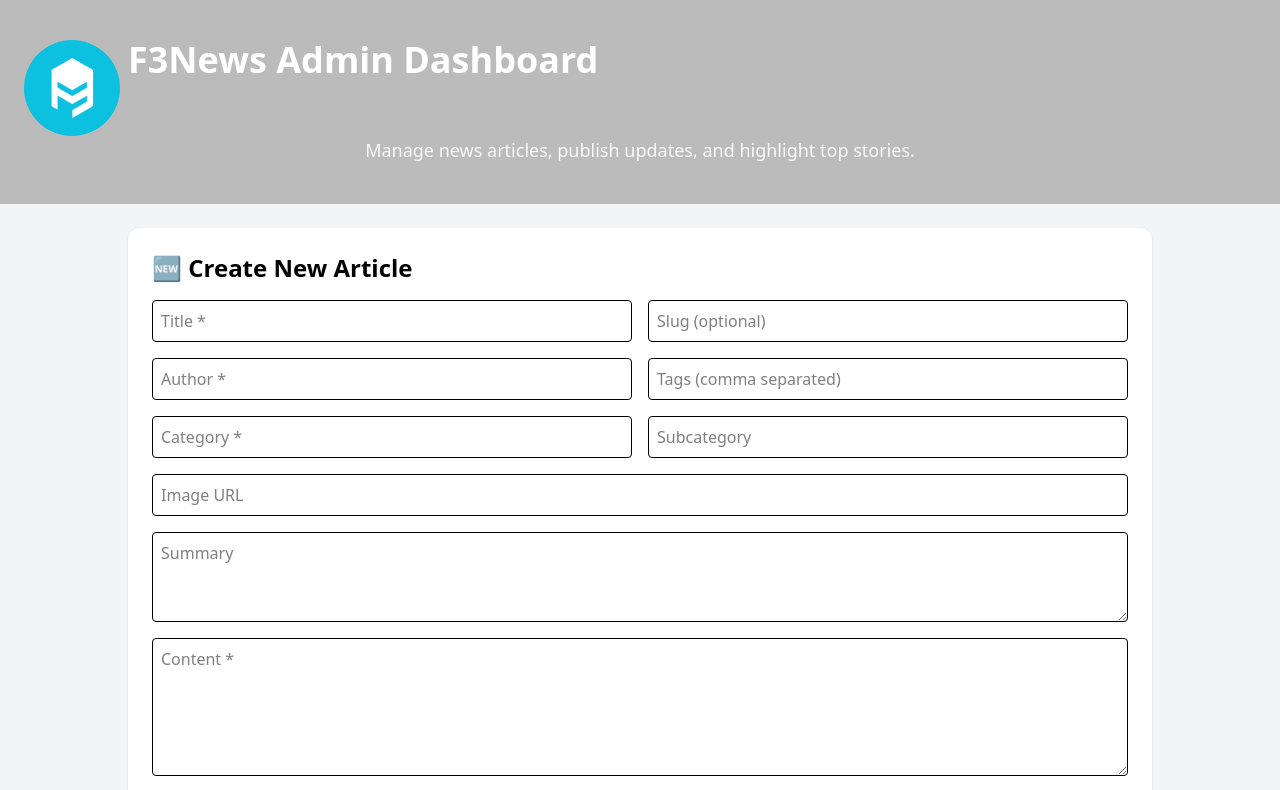
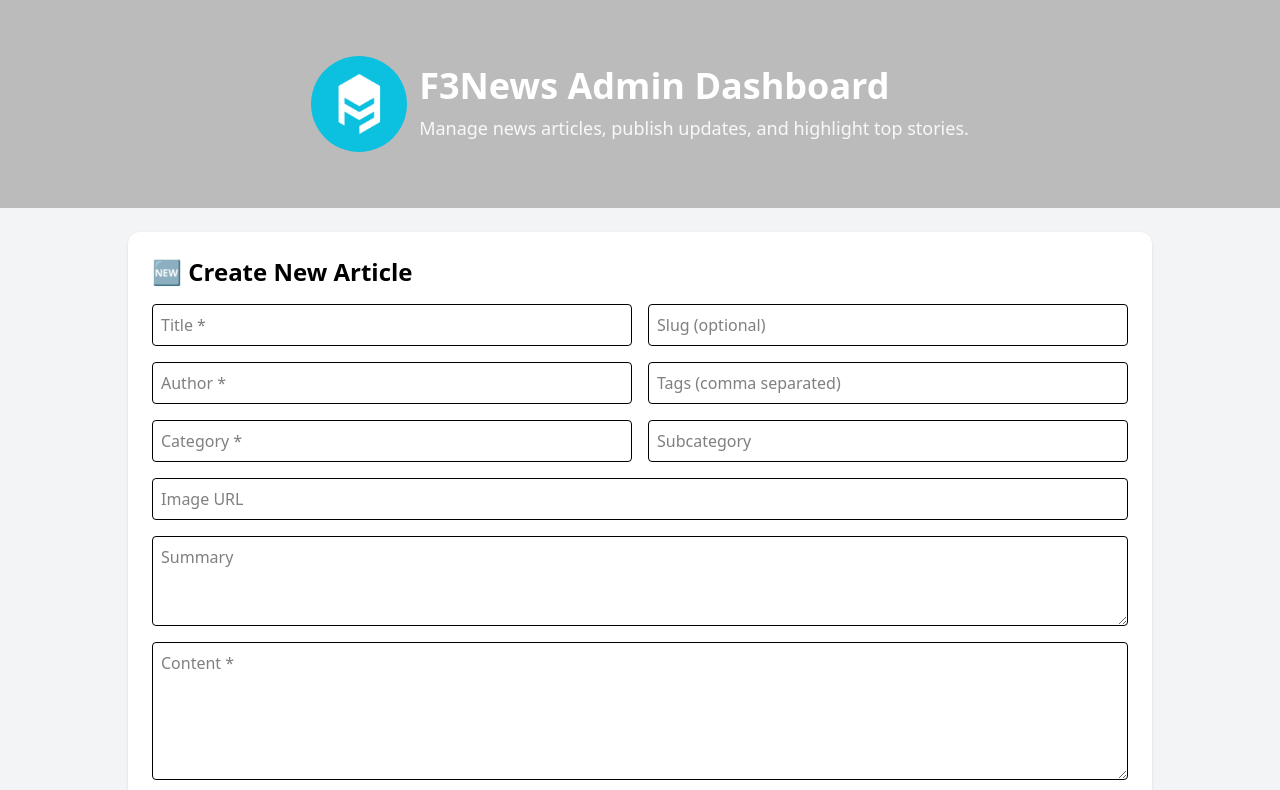
Before and after one commit to TahaK09/f3n-admin, a React (Vite) app in the folder client/: page / in a window 1280 px wide. Shown: the top 790 px of the page. Built offline with nearby package versions, Linux system fonts and the light colour scheme; no server answers.

Commit message:
header manipulated

```diff
--- a/client/src/App.jsx
+++ b/client/src/App.jsx
@@ -88,16 +88,18 @@
   return (
     <div className="bg-gray-100 min-h-screen">
       {/* Header */}
-      <div className="bg-[#bbbbbb] text-white py-10 px-6 text-center">
-        <div className="flex flex-row gap-2">
+      <div className="bg-[#bbbbbb] text-white py-14 px-6 w-full flex flex-col justify-center items-center">
+        <div className="flex flex-row gap-3 justify-center items-center">
           <div className="w-24 h-24">
             <img src={Logo} alt="logo" className="w-full h-full rounded-full" />
           </div>
-          <div className="text-4xl font-bold mb-2">F3News Admin Dashboard</div>
+          <div className=" flex flex-col gap-2">
+            <div className="text-4xl font-bold">F3News Admin Dashboard</div>{" "}
+            <div className="text-lg opacity-90">
+              Manage news articles, publish updates, and highlight top stories.
+            </div>
+          </div>
         </div>
-        <p className="text-lg opacity-90">
-          Manage news articles, publish updates, and highlight top stories.
-        </p>
       </div>
 
       {/* Form */}
```
